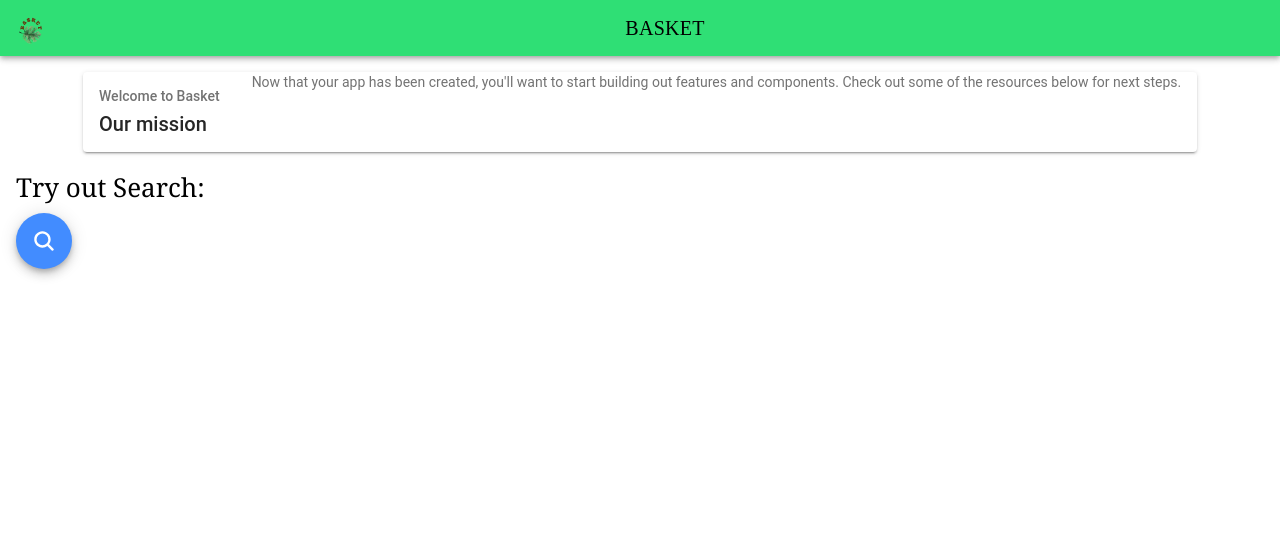
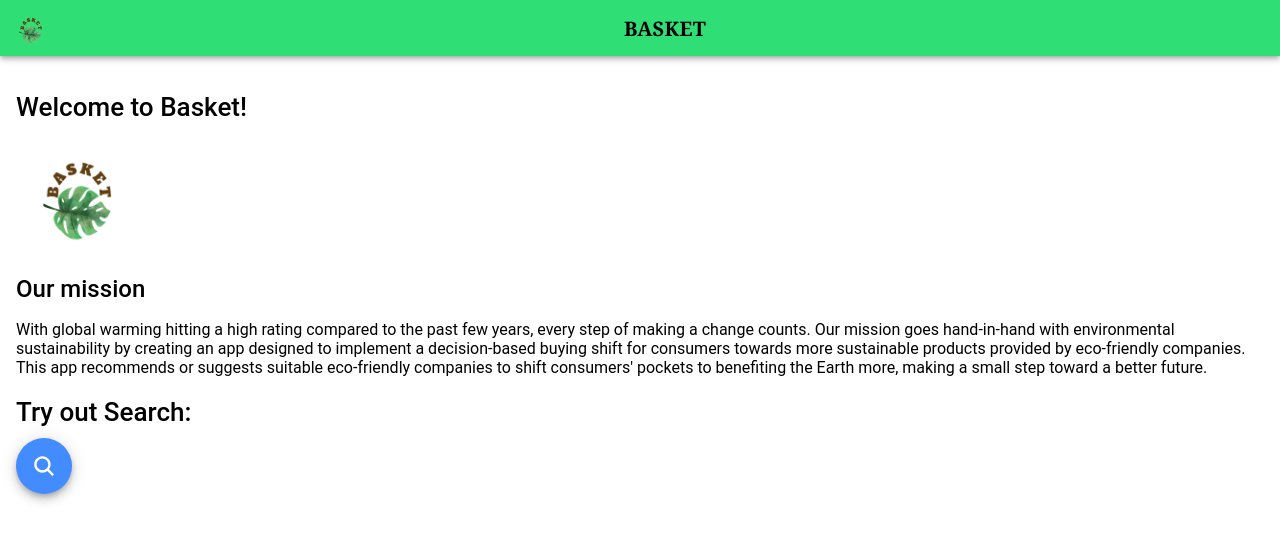
Before and after one commit to JasonKulinski/GreenDex, a React (Vite) app in the folder fe/: page /home in a window 1280 px wide. Shown: the top 542 px of the page. Built offline with nearby package versions, Linux system fonts and the light colour scheme.

Commit message:
home work

```diff
--- a/fe/src/pages/Home.css
+++ b/fe/src/pages/Home.css
@@ -1,4 +1,7 @@
-
+ion-title {
+    font-weight: bold;
+    font-family: Georgia, Times, 'Times New Roman', serif;
+}
 
 #imgheader{
     display: flex;
--- a/fe/src/pages/Home.tsx
+++ b/fe/src/pages/Home.tsx
@@ -26,32 +26,14 @@ const Home: React.FC = () => {
                 </IonToolbar>
             </IonHeader>
             <IonContent fullscreen={true} className='ion-padding'>
-                <IonCard className="introcard">
-                    <IonCardHeader>
-                        <IonCardSubtitle>Welcome to Basket</IonCardSubtitle>
-                        <IonCardTitle>Our mission</IonCardTitle>
-                    </IonCardHeader>
-                    <IonCardContent>
-                        <p>
-                        Now that your app has been created, you'll want to start building out features and
-                        components. Check out some of the resources below for next steps.
-                        </p>
-                     </IonCardContent>
-                </IonCard>
+                <h1>Welcome to Basket!</h1>
+                <img height="120" src="basket.png" />
+                <h2>Our mission</h2>
+                <p>
+                    With global warming hitting a high rating compared to the past few years, every step of making a change counts. Our mission goes hand-in-hand with environmental sustainability by creating an app designed to implement a decision-based buying shift for consumers towards more sustainable products provided by eco-friendly companies. This app recommends or suggests suitable eco-friendly companies to shift consumers' pockets to benefiting the Earth more, making a small step toward a better future.
+                </p>
 
-
-
-
-
-
-                {/* <div id="missionheader">
-                    <h1>Our Mission</h1>
-                    <p>With global warming hitting a high rating compared to the past few years, every step of making a change counts. Our mission goes hand-in-hand with environmental sustainability by creating an app designed to implement a decision-based buying shift for consumers towards more sustainable products provided by eco-friendly companies. This app recommends or suggests suitable eco-friendly companies to shift consumers' pockets to benefiting the Earth more, making a small step toward a better future.</p>
-                </div> */}
-
-                <div id="featuredcompanies">
-                    <h1>Try out Search:</h1>
-                </div>
+                <h1>Try out Search:</h1>
 
                 <IonFabButton routerLink='/search'>
                     <IonIcon icon={search} />
```
